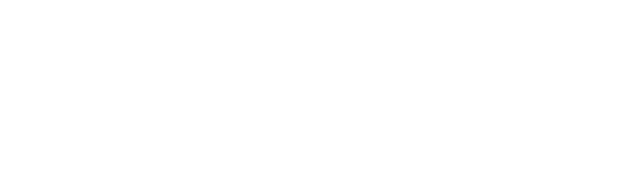
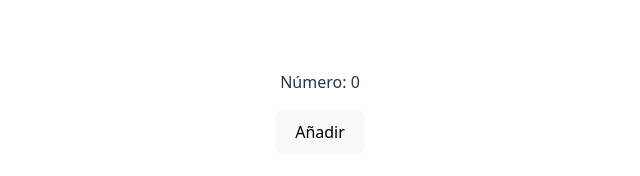
Before and after one commit to danielrs89/my-proyect, a React (Vite) app: page / in a window 1280 px wide. Shown: the part 296-472 px from the top of the page, without its empty margins (320-960 px from the left). Built offline with nearby package versions, Linux system fonts and the light colour scheme.

Commit message:
reactividad

```diff
--- a/src/App.jsx
+++ b/src/App.jsx
@@ -1,9 +1,19 @@
+import { useState } from 'react';
 import './App.css'
 
 function App() {
+
+  // desde use stage se hace reactiva
+  const [number, setNumber] = useState(0);
+
+  const addOne = ()=>{
+   setNumber(number+1);
+  }
+
   return (
     <>
-
+      <p>Número: {number} </p>
+      <button onClick={addOne}>Añadir</button>
     </>
   )
 }
```
